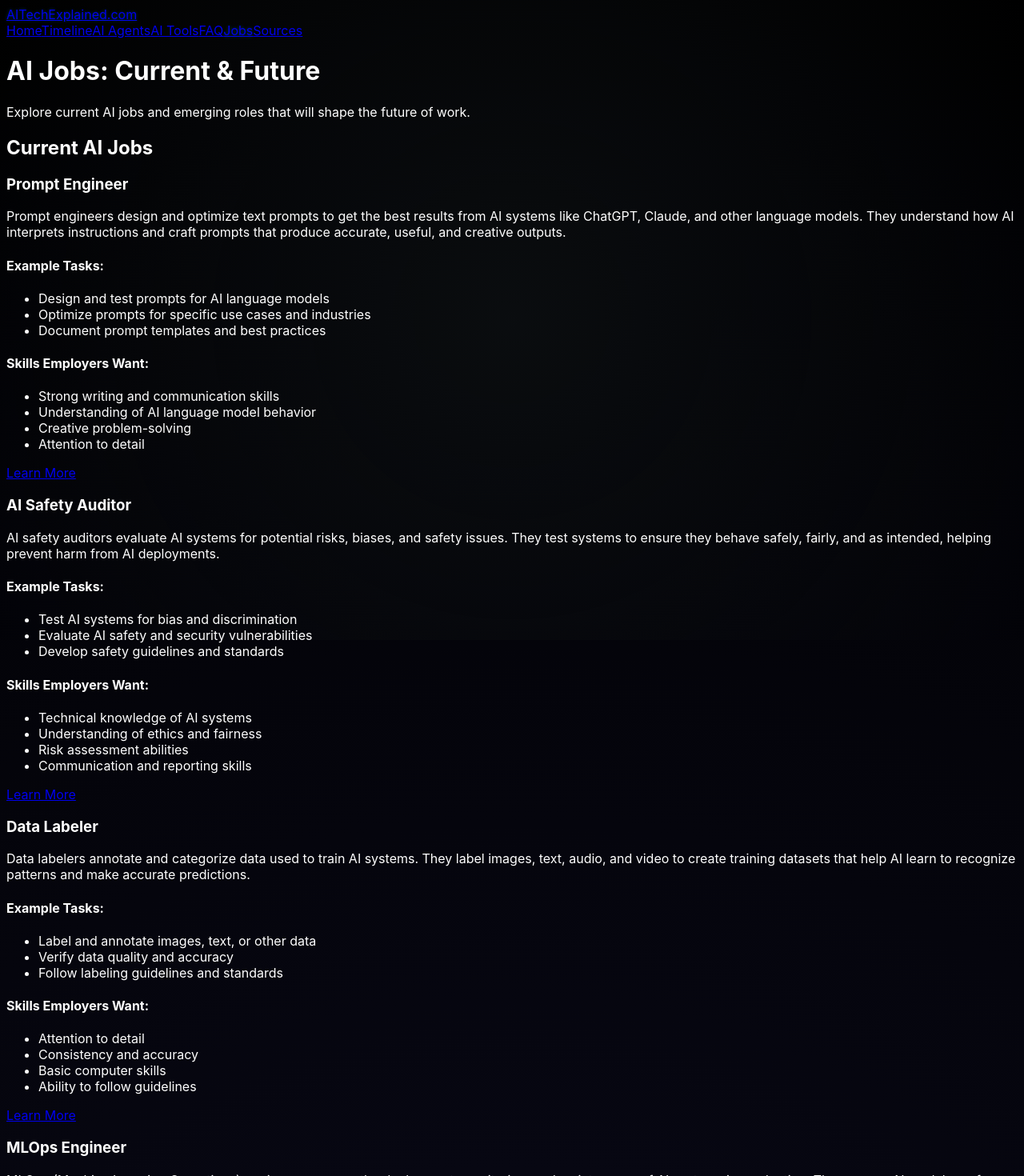
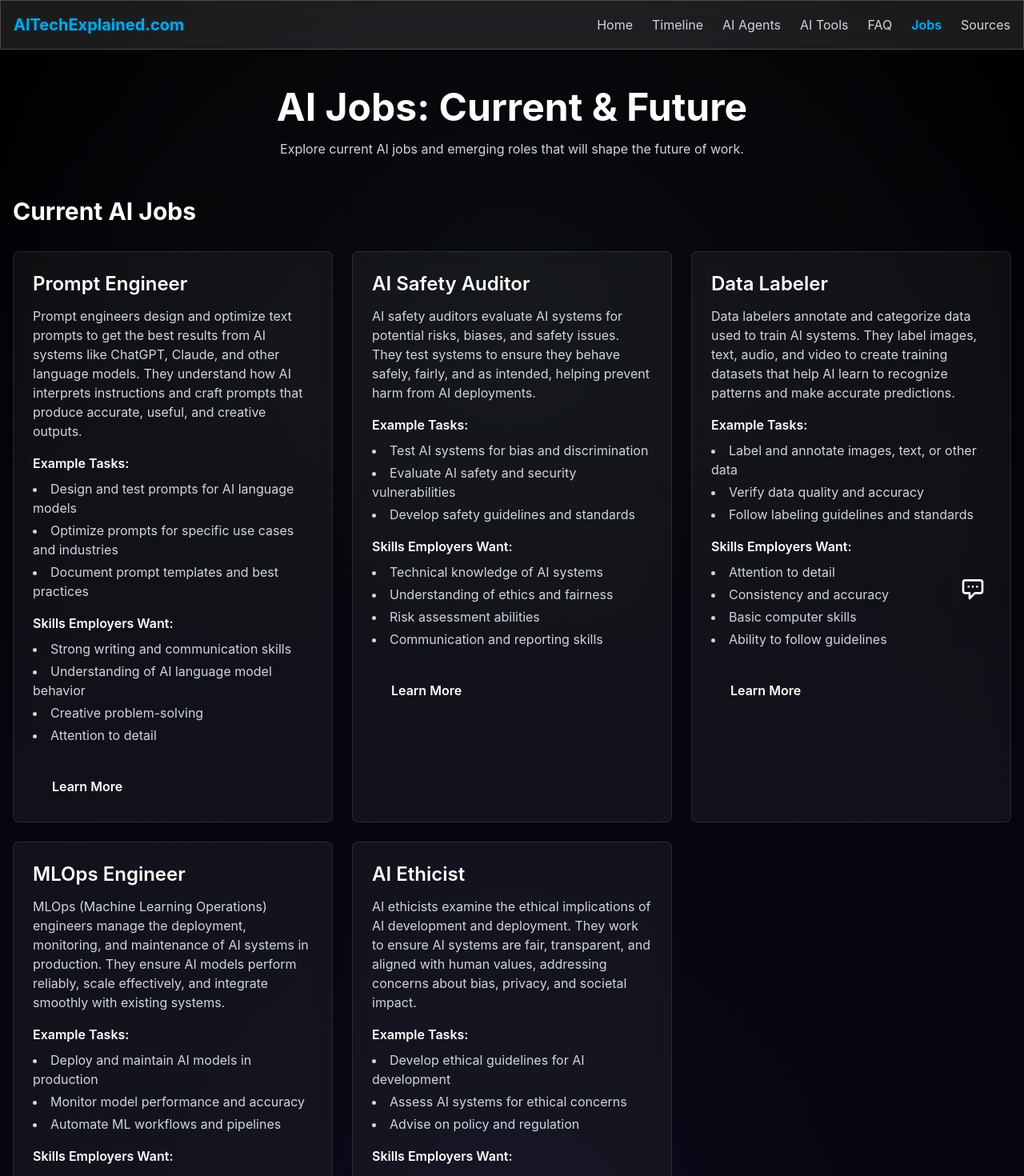
Before and after one commit to Whitehawks6/AITechAttempt2, a Next.js app: page /jobs in a window 1280 px wide. Shown: the top 1470 px of the page at 80% size. Built offline with nearby package versions, Linux system fonts and the light colour scheme.

Commit message:
Update globals.css

```diff
--- a/app/globals.css
+++ b/app/globals.css
@@ -1,3 +1,16 @@
+/* TAILWIND - Add these for classes to work */
+@tailwind base;
+@tailwind components;
+@tailwind utilities;
+
+/* HIDE SCROLLBARS - Keep if needed */
+.scrollbar-hide {
+  -ms-overflow-style: none;
+  scrollbar-width: none;
+}
+.scrollbar-hide::-webkit-scrollbar { display: none; }
+
+/* xAI-INSPIRED BACKGROUND - Gradients, stars */
 body {
   background:
     radial-gradient(circle at center, #0a0a1a 0%, #000000 100%), /* Subtle space fade */
@@ -41,11 +54,43 @@ body::before {
   text-shadow: 0 0 4px rgba(168, 85, 247, 0.3);
 }
 
-/* ... Keep glass, pulse, etc. Update pulse to blue ... */
-.pulse-blue {
-  animation: pulse-blue 3.5s ease-in-out infinite;
+/* GLASS - Keep utilities */
+@layer utilities {
+  .glass {
+    background: rgba(255, 255, 255, 0.05);
+    backdrop-filter: blur(10px);
+    border: 1px solid rgba(255, 255, 255, 0.1);
+  }
+  .glass-strong {
+    background: rgba(255, 255, 255, 0.1);
+    backdrop-filter: blur(20px);
+    border: 1px solid rgba(255, 255, 255, 0.2);
+  }
+  .pulse-blue {
+    animation: pulse-blue 3.5s ease-in-out infinite;
+  }
+}
+
+/* ANIMATIONS - Keep fadeIn, add pulse */
+@keyframes fadeIn {
+  from { opacity: 0; transform: translateY(20px); }
+  to { opacity: 1; transform: translateY(0); }
 }
 @keyframes pulse-blue {
   0%, 80% { box-shadow: 0 0 20px #0ea5e9; }
   50% { box-shadow: 0 0 40px #0ea5e9, 0 0 60px #0ea5e9; }
 }
+
+/* BOX MODEL/LAYOUT - Keep */
+* {
+  box-sizing: border-box;
+  padding: 0;
+  margin: 0;
+}
+html, body {
+  max-width: 100vw;
+  overflow-x: hidden;
+}
+html {
+  scroll-behavior: smooth;
+}
```
